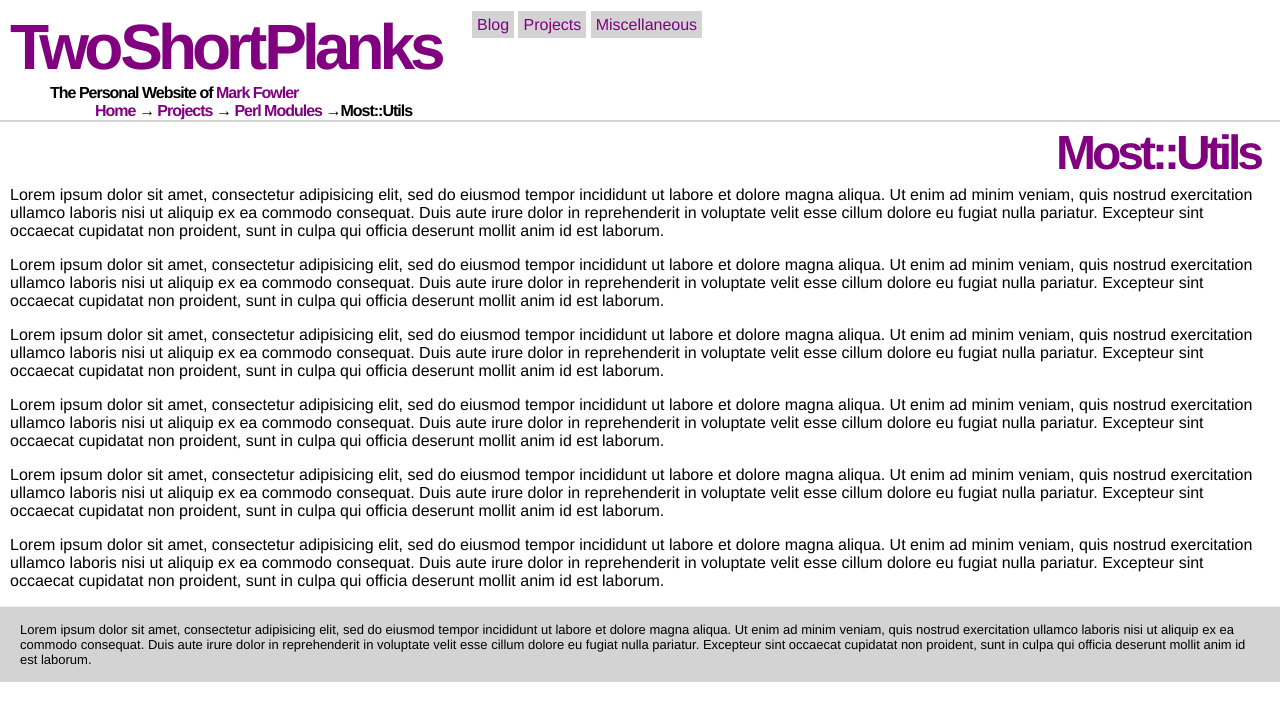
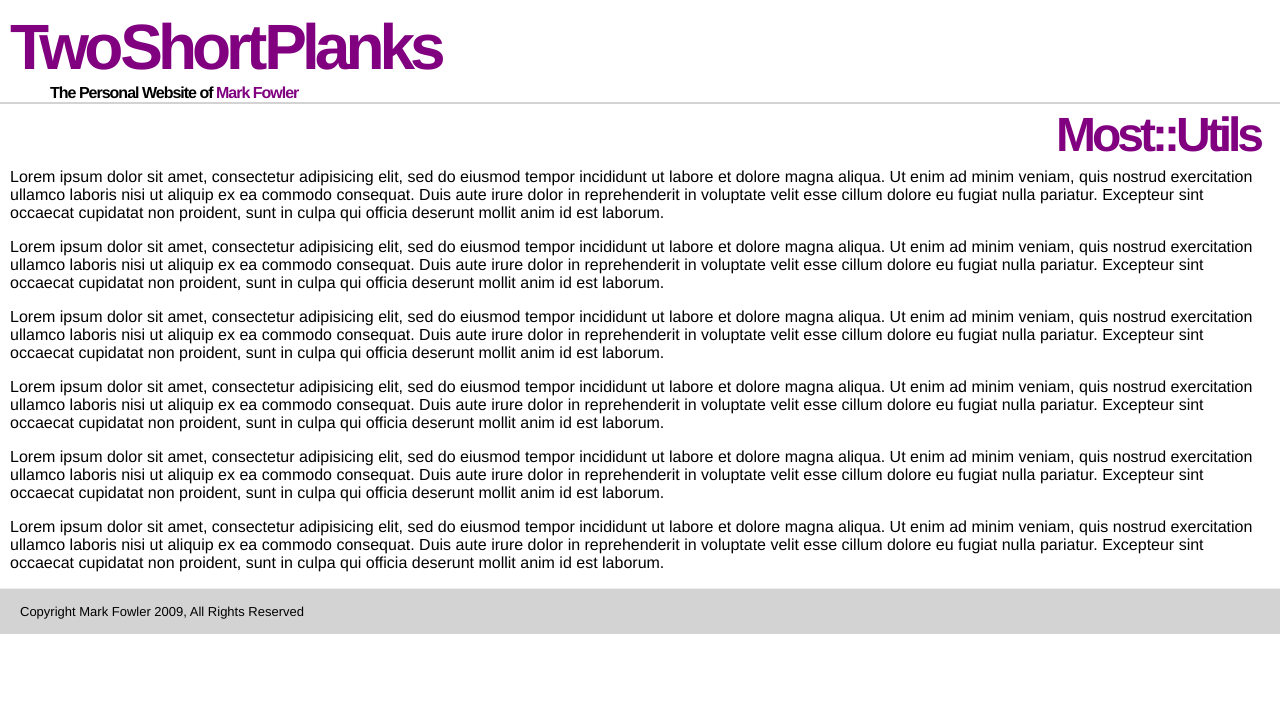
Before and after one commit to 2shortplanks/tsp, a Django app: template templates/base.html in a window 1280 px wide. Shown: the top 721 px of the page. Run offline with Django 3.2, Linux system fonts and the light colour scheme; the template is opened without the code that fills it, so the values that code supplies are empty.

Commit message:
comment out bits that are not working yet

```diff
--- a/templates/base.html
+++ b/templates/base.html
@@ -7,11 +7,11 @@
 
   <body>
 
-    <ul id="linkbar">
+    <!-- <ul id="linkbar">
       <li><a href="/blog">Blog</a></li>
       <li><a href="/projects">Projects</a></li>
       <li><a href="/misc">Miscellaneous</a></li>
-    </ul>
+    </ul> -->
 
     <div id="titleblock">
       <div id="tsp">
@@ -20,9 +20,9 @@
       <div id="tagline">
         The Personal Website of <a href="/about.html">Mark Fowler</a>
       </div>
-      <div id="breadcrumb">
+      <!-- <div id="breadcrumb">
         <a class="crumb" href="/">Home</a> &#8594; <a href="/projects" class="crumb">Projects</a> &#8594; <a href="/projects/perl" class="crumb">Perl Modules</a> &#8594;<span class="crumb">Most::Utils</span>
-      </div>
+      </div> -->
     </div>
 
     <div id="content">
@@ -38,7 +38,7 @@
     </div>
 
     <div id="meta">
-      <p>Lorem ipsum dolor sit amet, consectetur adipisicing elit, sed do eiusmod tempor incididunt ut labore et dolore magna aliqua. Ut enim ad minim veniam, quis nostrud exercitation ullamco laboris nisi ut aliquip ex ea commodo consequat. Duis aute irure dolor in reprehenderit in voluptate velit esse cillum dolore eu fugiat nulla pariatur. Excepteur sint occaecat cupidatat non proident, sunt in culpa qui officia deserunt mollit anim id est laborum.</p>
+      <p>Copyright Mark Fowler 2009, All Rights Reserved</p>
     </div>
 
   </body>
```
